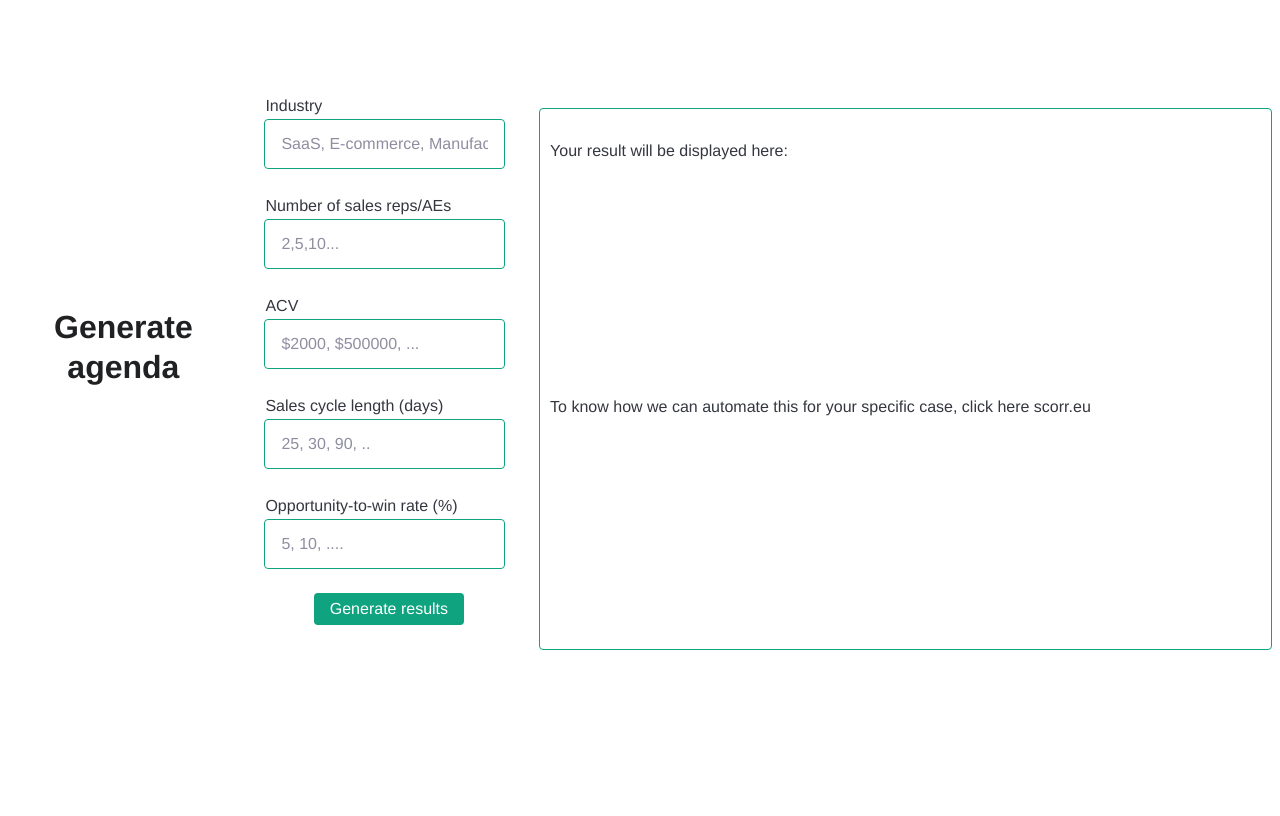
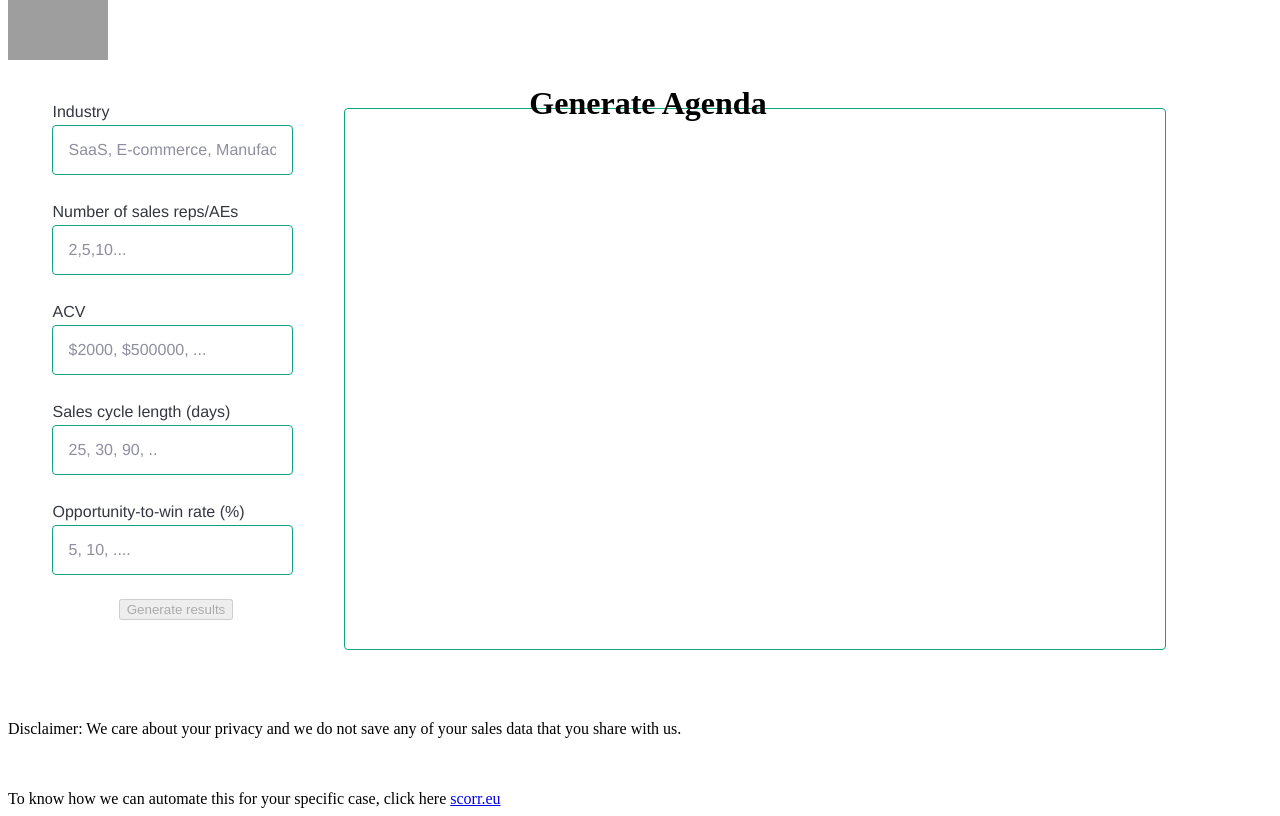
Before and after one commit to ram2912/Insight-tool, a Next.js app: page / in a window 1280 px wide. Built offline with nearby package versions, Linux system fonts and the light colour scheme; grey boxes are pictures that could not be loaded; a web font is replaced by a local one.

Commit message:
Update index.js

```diff
--- a/pages/index.js
+++ b/pages/index.js
@@ -1,6 +1,9 @@
 import Head from "next/head";
 import { useState } from "react";
 import styles from "./index.module.css";
+import Popup from "reactjs-popup";
+import "reactjs-popup/dist/index.css";
+import { send } from "emailjs-com";
 
 export default function Home() {
   const [animalInput, setAnimalInput] = useState("");
@@ -9,6 +12,10 @@ export default function Home() {
   const [LCVRInput, setLCVRInput] = useState("");
   const [LCVRbenchmarkInput, setLCVRbenchmarkInput] = useState("");
   const [WCVRInput, setWCVRInput] = useState("");
+  const [toSend, setToSend] = useState({
+    phone: "",
+    email: "",
+  });
 
   async function onSubmit(event) {
     event.preventDefault();
@@ -37,49 +44,144 @@ setResult(data.result);
     } catch(error) {
       // Consider implementing your own error handling logic here
       console.error(error);
-console.log(error.message);
       alert(error.message);
     }
   }
 
+  const handleChange = (e) => {
+    setToSend({ ...toSend, [e.target.name]: e.target.value });
+  };
+
+  const submitDetails = (close) => {
+    //replace the below 3 params with your service_id, template_id, toSend remains the same, public_key
+    send("service_g4z2qob", "template_k6g5zn4", toSend, "u-3qR4bR8hQYXoOaQ")
+      .then((response) => {
+        alert("Thanks for sending us your details!");
+        console.log("SUCCESS!", response.status, response.text);
+        close();
+      })
+      .catch((err) => {
+        console.log("FAILED...", err);
+      });
+  };
+
   return (
     <div>
     <Head>
-        <title>1:1 agenda generator</title>
+      <title>Agenda Generator</title>
       <link rel="icon" href="/dog.png" />
     </Head>
-
+    <div className={styles.container}>
+    <div className={styles.header}>
+    <img src='/logo.svg' alt="Scorr Logo" width="100" height="60"></img>
+    <h1 style={{ textAlign: "center" }}>Generate Agenda</h1>
+    </div>
     <main className={styles.main}>
-    <h3 style={{textAlign: "center"}}>Generate agenda</h3>
       <form onSubmit={onSubmit}>
-      <tr><td>Industry</td>
+        <tr>
+          <td>Industry</td>
           <input
             type="text"
             name="animal"
             placeholder="SaaS, E-commerce, Manufacturing..."
             value={animalInput}
             onChange={(e) => setAnimalInput(e.target.value)}
-        /></tr><tr><td>Number of sales reps/AEs</td>
-         <input type="text" name="benchmark1" placeholder="2,5,10..." value={benchmarkInput} onChange={(e) => setbenchmarkInput(e.target.value)}/></tr>
+            required
+          />
+        </tr>
+        <tr>
+          <td>Number of sales reps/AEs</td>
+          <input
+            type="text"
+            name="benchmark1"
+            placeholder="2,5,10..."
+            value={benchmarkInput}
+            onChange={(e) => setbenchmarkInput(e.target.value)}
+            required
+          />
+        </tr>
 
-        <tr><td>ACV</td><input
+        <tr>
+          <td>ACV</td>
+          <input
             type="text"
             name="conversion rate"
             placeholder="$2000, $500000, ..."
             value={LCVRInput}
             onChange={(e) => setLCVRInput(e.target.value)}
-        /></tr><tr><td>Sales cycle length (days)</td>
-         <input type="text" name="LCVRbenchmark" placeholder="25, 30, 90, .." value={LCVRbenchmarkInput} onChange={(e) => setLCVRbenchmarkInput(e.target.value)}/></tr>
-         <tr><td>Opportunity-to-win rate (%)</td>
-         <input type="text" name="Win rate" placeholder="5, 10, ...." value={WCVRInput} onChange={(e) => setWCVRInput(e.target.value)}/></tr>
-       <input type="submit" value="Generate results" />
+            required
+          />
+        </tr>
+        <tr>
+          <td>Sales cycle length (days)</td>
+          <input
+            type="text"
+            name="LCVRbenchmark"
+            placeholder="25, 30, 90, .."
+            value={LCVRbenchmarkInput}
+            onChange={(e) => setLCVRbenchmarkInput(e.target.value)}
+            required
+          />
+        </tr>
+        <tr>
+          <td>Opportunity-to-win rate (%)</td>
+          <input
+            type="text"
+            name="Win rate"
+            placeholder="5, 10, ...."
+            value={WCVRInput}
+            onChange={(e) => setWCVRInput(e.target.value)}
+            required
+          />
+        </tr>
+        <Popup
+          trigger={<button className={styles.submit} disabled={!animalInput || !benchmarkInput || !LCVRInput || !LCVRbenchmarkInput || !WCVRInput}> Generate results </button>}
+          position="right center"
+          modal
+          nested
+        >
+          {(close) => (
+            <div className={styles.popupClass}>
+            <h1> Please Enter your details to view the result.</h1>
+              <form>
+                <label for="number">Phone number</label>
+                <br />
+                <input
+                  type="text"
+                  name="phone"
+                  value={toSend.phone}
+                  onChange={handleChange}
+                />
+                <br />
+                <label for="email">Email</label>
+                <br />
+                <input
+                  type="text"
+                  name="email"
+                  value={toSend.email}
+                  onChange={handleChange}
+                />
+                <br />
+                <br />
+                {/* <input type="submit" value="Submit"/> */}
               </form>
-    <div className={styles.result}><p>Your result will be displayed here:<br/><br/> {result}<br/><br/><br/><br/><br/><br/>To know how we can automate this for your specific case, click here scorr.eu </p></div>
-
+              <div>
+                <button onClick={() => submitDetails(close)} className={styles.submit}>
+                  Submit & close
+                </button>
+              </div>
+            </div>
+          )}
+        </Popup>
+        {/* <input type="submit" value="Generate results" /> */}
+      </form>
+      <div className={styles.result}>{result}</div>
     </main>
     </div>
-
-
-
+    <br/><br/><br/>
+    <p>Disclaimer: We care about your privacy and we do not save any of your sales data that you share with us.</p>
+    <br/><br/>
+    <footer className={styles.footer}>To know how we can automate this for your specific case, click here <a href="https://www.scorr.eu">scorr.eu</a> </footer>
+  </div>
 );
 }
```
Lines whose indentation alone changed are shown as unchanged.
